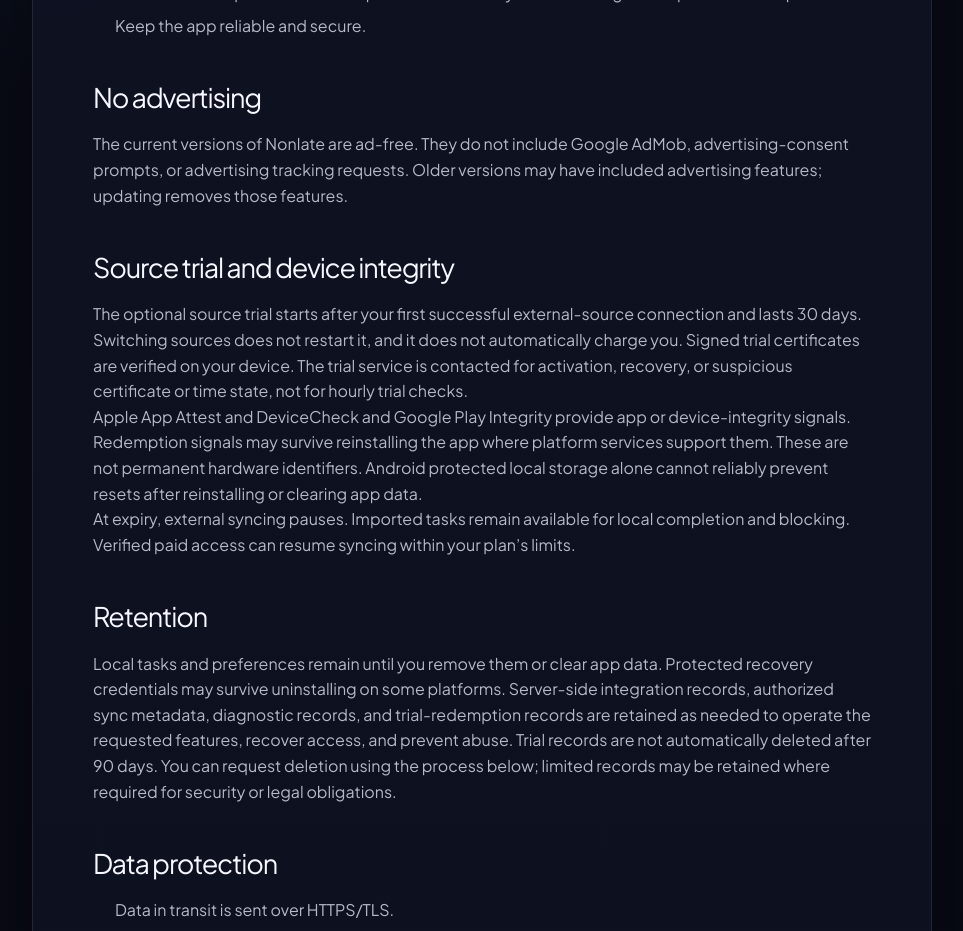
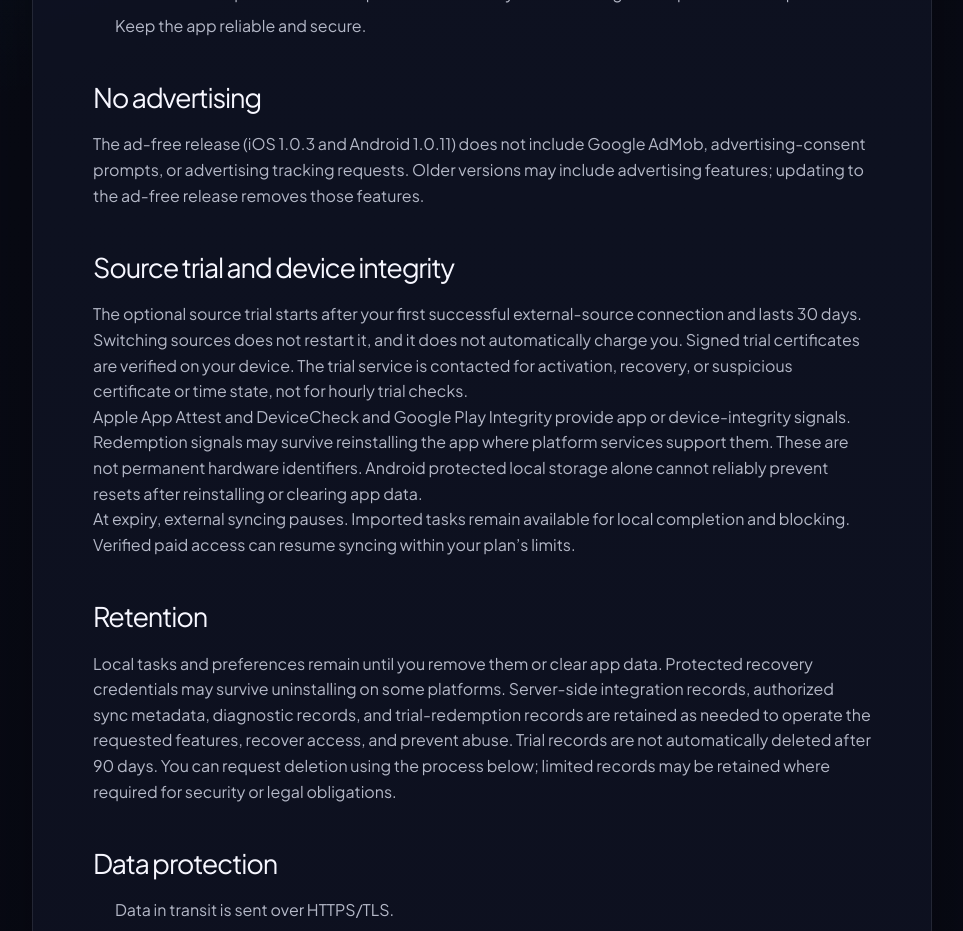
Before and after one commit to manaymcpserver-lang/deadline-legal-pages, a Next.js app: page /privacy in a window 1280 px wide. Shown: the part 1880-2811 px from the top of the page, without its empty margins (158-1121 px from the left). Built offline with nearby package versions, Linux system fonts and the light colour scheme.

Commit message:
Patch website production dependencies and clarify release scope

```diff
--- a/app/privacy/page.tsx
+++ b/app/privacy/page.tsx
@@ -42,7 +42,7 @@ export default function PrivacyPage() {
       </ul>
 
       <h2>No advertising</h2>
-      <p>The current versions of Nonlate are ad-free. They do not include Google AdMob, advertising-consent prompts, or advertising tracking requests. Older versions may have included advertising features; updating removes those features.</p>
+      <p>The ad-free release (iOS 1.0.3 and Android 1.0.11) does not include Google AdMob, advertising-consent prompts, or advertising tracking requests. Older versions may include advertising features; updating to the ad-free release removes those features.</p>
 
       <h2>Source trial and device integrity</h2>
       <p>The optional source trial starts after your first successful external-source connection and lasts 30 days. Switching sources does not restart it, and it does not automatically charge you. Signed trial certificates are verified on your device. The trial service is contacted for activation, recovery, or suspicious certificate or time state, not for hourly trial checks.</p>
--- a/package.json
+++ b/package.json
@@ -14,7 +14,7 @@
     "validate:site": "node scripts/validate-site.mjs"
   },
   "dependencies": {
-    "next": "16.3.0",
+    "next": "16.4.0",
     "react": "19.2.6",
     "react-dom": "19.2.6"
   },
@@ -24,7 +24,7 @@
     "@types/react": "19.2.14",
     "@types/react-dom": "19.2.3",
     "eslint": "9.39.4",
-    "eslint-config-next": "16.3.0",
+    "eslint-config-next": "16.4.0",
     "tailwindcss": "4.2.1",
     "typescript": "5.9.3"
   },
```
Also changed, not shown: 1 other file (tests, documents, lock files or other folders).
